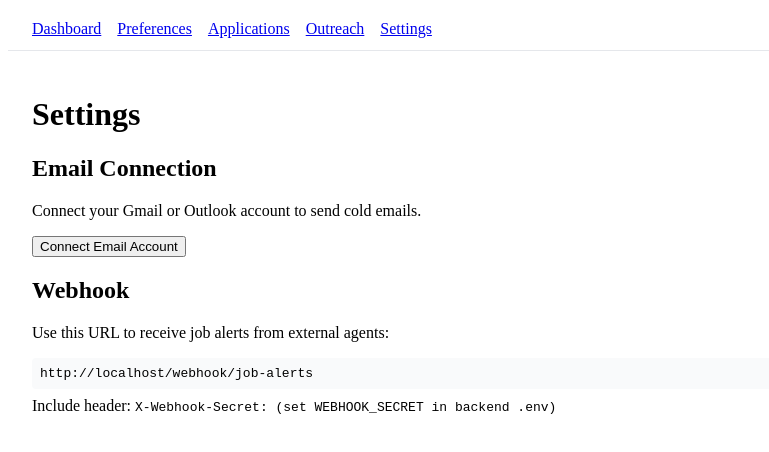
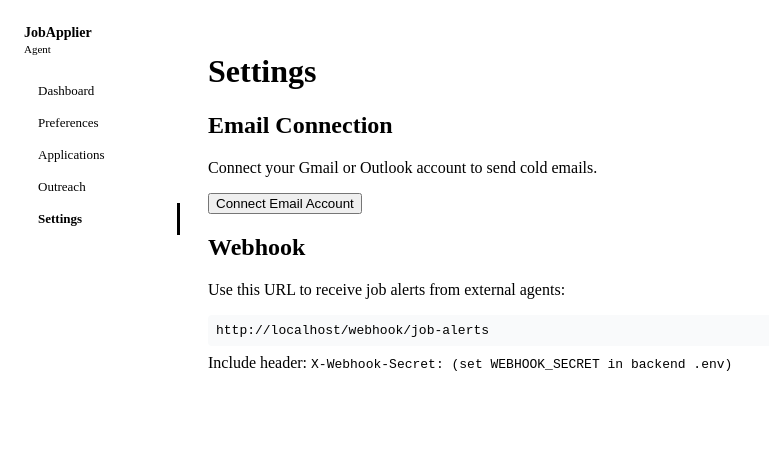
Before and after one commit to tojochacko/jobs-agent, a React app in the folder frontend/: page /settings in a window 1280 px wide. Shown: the top 452 px of the page, without its empty margins (0-769 px from the left). Built offline with nearby package versions, Linux system fonts and the light colour scheme; the HTML template or start-up script is replaced by a standard one.

Commit message:
feat(ui): add left sidebar AppShell, replace top nav

```diff
--- a/frontend/src/App.jsx
+++ b/frontend/src/App.jsx
@@ -1,4 +1,5 @@
-import { BrowserRouter, Routes, Route, Link } from 'react-router-dom'
+import { BrowserRouter, Routes, Route } from 'react-router-dom'
+import { AppShell } from './components/AppShell'
 import { Dashboard } from './pages/Dashboard'
 import { Preferences } from './pages/Preferences'
 import { Applications } from './pages/Applications'
@@ -8,14 +9,7 @@ import { Settings } from './pages/Settings'
 export default function App() {
   return (
     <BrowserRouter>
-      <nav style={{ padding: '12px 24px', borderBottom: '1px solid #e5e7eb', display: 'flex', gap: 16 }}>
-        <Link to="/">Dashboard</Link>
-        <Link to="/preferences">Preferences</Link>
-        <Link to="/applications">Applications</Link>
-        <Link to="/outreach">Outreach</Link>
-        <Link to="/settings">Settings</Link>
-      </nav>
-      <main style={{ padding: 24 }}>
+      <AppShell>
         <Routes>
           <Route path="/" element={<Dashboard />} />
           <Route path="/preferences" element={<Preferences />} />
@@ -23,7 +17,7 @@ export default function App() {
           <Route path="/outreach" element={<Outreach />} />
           <Route path="/settings" element={<Settings />} />
         </Routes>
-      </main>
+      </AppShell>
     </BrowserRouter>
   )
 }
--- /dev/null
+++ b/frontend/src/components/AppShell.css
@@ -0,0 +1,79 @@
+/* frontend/src/components/AppShell.css */
+.app-shell {
+  display: flex;
+  height: 100svh;
+  overflow: hidden;
+}
+
+.sidebar {
+  width: 172px;
+  flex-shrink: 0;
+  background: var(--surface);
+  border-right: 1px solid var(--border);
+  display: flex;
+  flex-direction: column;
+}
+
+.sidebar-brand {
+  padding: 18px 16px 12px;
+  border-bottom: 1px solid var(--border);
+}
+
+.sidebar-brand-name {
+  font-size: 14px;
+  font-weight: 700;
+  color: var(--text-primary);
+  line-height: 1;
+}
+
+.sidebar-brand-sub {
+  font-size: 11px;
+  color: var(--text-muted);
+  margin-top: 3px;
+}
+
+.sidebar-nav {
+  padding: 8px 0;
+  flex: 1;
+}
+
+.sidebar-link {
+  display: flex;
+  align-items: center;
+  gap: 8px;
+  padding: 8px 16px;
+  font-size: 13px;
+  color: var(--text-muted);
+  text-decoration: none;
+  border-right: 3px solid transparent;
+  transition: color 0.15s;
+}
+
+.sidebar-link:hover {
+  color: var(--text-primary);
+}
+
+.sidebar-link.active {
+  color: var(--accent);
+  font-weight: 600;
+  background: var(--accent-light);
+  border-right-color: var(--accent);
+}
+
+.sidebar-dot {
+  width: 6px;
+  height: 6px;
+  border-radius: 50%;
+  background: var(--border);
+  flex-shrink: 0;
+}
+
+.sidebar-link.active .sidebar-dot {
+  background: var(--accent);
+}
+
+.app-main {
+  flex: 1;
+  overflow-y: auto;
+  padding: 24px 28px;
+}
--- /dev/null
+++ b/frontend/src/components/AppShell.jsx
@@ -0,0 +1,40 @@
+// frontend/src/components/AppShell.jsx
+import { NavLink } from 'react-router-dom'
+import './AppShell.css'
+
+const NAV_LINKS = [
+  { to: '/',             label: 'Dashboard'    },
+  { to: '/preferences',  label: 'Preferences'  },
+  { to: '/applications', label: 'Applications' },
+  { to: '/outreach',     label: 'Outreach'     },
+  { to: '/settings',     label: 'Settings'     },
+]
+
+export function AppShell({ children }) {
+  return (
+    <div className="app-shell">
+      <aside className="sidebar">
+        <div className="sidebar-brand">
+          <div className="sidebar-brand-name">JobApplier</div>
+          <div className="sidebar-brand-sub">Agent</div>
+        </div>
+        <nav className="sidebar-nav">
+          {NAV_LINKS.map(({ to, label }) => (
+            <NavLink
+              key={to}
+              to={to}
+              end={to === '/'}
+              className={({ isActive }) =>
+                'sidebar-link' + (isActive ? ' active' : '')
+              }
+            >
+              <span className="sidebar-dot" />
+              {label}
+            </NavLink>
+          ))}
+        </nav>
+      </aside>
+      <main className="app-main">{children}</main>
+    </div>
+  )
+}
```
